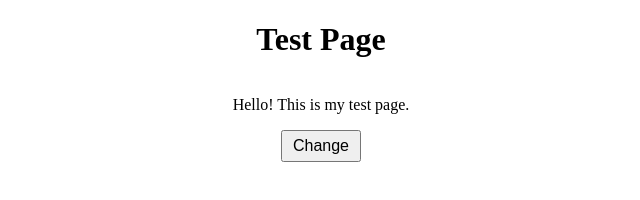
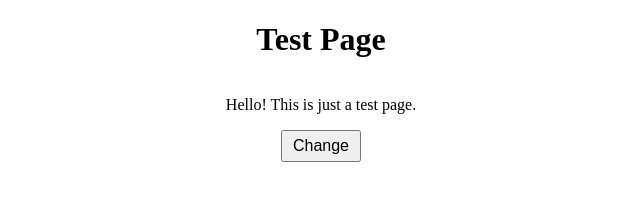
Before and after one commit to Vittokm/test-project, a plain HTML site: page index.html in a window 1280 px wide. Shown: the full height of the page, 319-959 px from the left. Drawn offline with Linux system fonts and the light colour scheme.

Commit message:
Update index.html

```diff
--- a/index.html
+++ b/index.html
@@ -9,7 +9,7 @@
 </head>
 <body>
     <h1>Test Page</h1>
-    <p id="txt">Hello! This is my test page.</p>
+    <p id="txt">Hello! This is just a test page.</p>
     <button id="btn">Change</button>
     <script src="assets/js/script.js"></script>
 </body>
```
